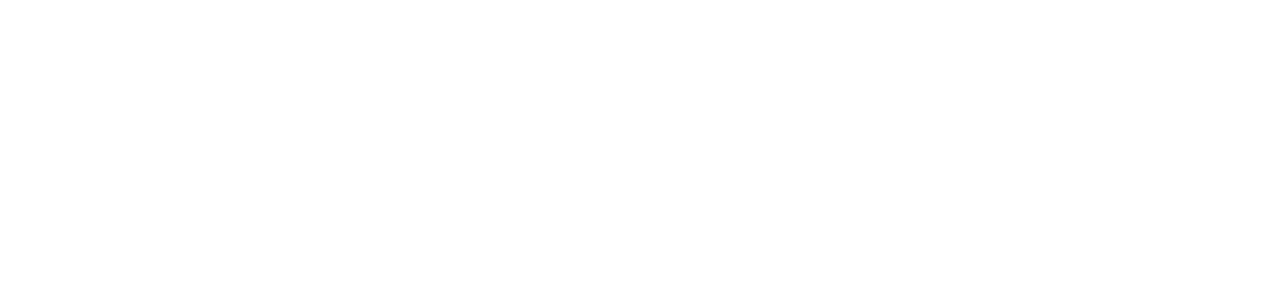
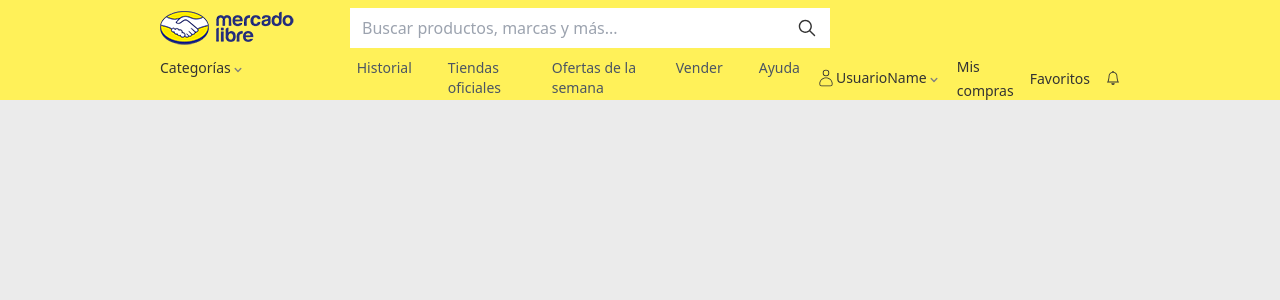
Before and after one commit to Neomar706/clon-mercadolibre, a React (Vite) app: page / in a window 1280 px wide. Shown: the top 300 px of the page. Built offline with nearby package versions, Linux system fonts and the light colour scheme.

Commit message:
Diseño de Navbar LISTO ✔️

```diff
--- a/package.json
+++ b/package.json
@@ -11,7 +11,8 @@
   "dependencies": {
     "daisyui": "^2.43.0",
     "react": "^18.2.0",
-    "react-dom": "^18.2.0"
+    "react-dom": "^18.2.0",
+    "react-icons": "^4.7.1"
   },
   "devDependencies": {
     "@types/react": "^18.0.26",
--- a/src/App.jsx
+++ b/src/App.jsx
@@ -1,13 +1,13 @@
-import { useState } from 'react'
+import { Navbar } from './components/organisms/Navbar'
 
 function App() {
-  const [count, setCount] = useState(0)
-
-  return (
-    <div className="App">
-
-    </div>
-  )
+	return (
+		<div className='App'>
+			<div className='w-full h-screen bg-[#ebebeb]'>
+				<Navbar />
+			</div>
+		</div>
+	)
 }
 
 export default App
--- /dev/null
+++ b/src/components/atoms/Brand.jsx
@@ -0,0 +1,8 @@
+import brandImg from '../../assets/brand.png'
+
+
+export const Brand = function(){
+    return (
+        <img src={brandImg} alt="Logo brand" />
+    )
+}
--- /dev/null
+++ b/src/components/atoms/Input.jsx
@@ -0,0 +1,8 @@
+
+
+
+export const Input = function({ placeholder }){
+    return (
+        <input className="w-full border-none outline-none bg-transparent" placeholder={placeholder} />
+    )
+}
--- /dev/null
+++ b/src/components/molecules/Search.jsx
@@ -0,0 +1,13 @@
+import { Input } from "../atoms/Input"
+import { IoIosSearch } from 'react-icons/io'
+
+export const Search = function(){
+    return (
+        <form className='flex items-center px-3 py-2 mx-14 w-1/2 bg-white'>
+            <Input placeholder='Buscar productos, marcas y más...' />
+            <button>
+                <IoIosSearch className="ml-3" size={22} />
+            </button>
+        </form>
+    )
+}
--- /dev/null
+++ b/src/components/organisms/Navbar.jsx
@@ -0,0 +1,50 @@
+import { Brand } from '../atoms/Brand'
+import { Search } from '../molecules/Search'
+import { HiChevronDown } from 'react-icons/hi'
+import { CiUser } from 'react-icons/ci'
+import { BsBell } from 'react-icons/bs'
+
+export const Navbar = function(){
+    return (
+        <div className='w-full bg-[#fff159]'>
+            <div className='h-14 flex items-center'>
+                <div className='w-9/12 h-full m-auto flex items-center'>
+                    <a href='/'>
+                        <Brand />
+                    </a>
+                    <Search />
+                </div>
+            </div>
+            <div className='h-11'>
+                {/* <nav className='max-w-full w-full *w-9/12 h-full m-auto flex items-center content-between'> */}
+                <nav style={{justifyContent: 'space-between'}} className='flex items-center content-between w-9/12 m-auto h-full'>
+                    <ul className='flex content-center'>
+                        <li>
+                            <a href='#' className='flex items-center text-sm'>
+                                Categorías
+                                <HiChevronDown size={14} color='gray' className='mt-1' />
+                            </a>
+                        </li>
+                        <li className='ml-28 text-sm text-gray-600'> <a href="#">Historial</a> </li>
+                        <li className='ml-9 text-sm text-gray-600'> <a href="#">Tiendas oficiales</a> </li>
+                        <li className='ml-9 text-sm text-gray-600'> <a href="#">Ofertas de la semana</a> </li>
+                        <li className='ml-9 text-sm text-gray-600'> <a href="#">Vender</a> </li>
+                        <li className='ml-9 text-sm text-gray-600'> <a href="#">Ayuda</a> </li>
+                    </ul>
+                    <ul className='flex items-center'>
+                        <li className='ml-4'>
+                            <a href='#' className='flex items-center text-sm'>
+                                <CiUser size={20} fontWeight={200} />
+                                UsuarioName
+                                <HiChevronDown size={14} color='gray' className='mt-1' />
+                            </a>
+                        </li>
+                        <li className='ml-4'> <a href='#' className='text-sm'>Mis compras</a> </li>
+                        <li className='ml-4'> <a href="#" className='text-sm'>Favoritos</a> </li>
+                        <li className='ml-4'> <a href="#" className='text-sm'><BsBell /></a> </li>
+                    </ul>
+                </nav>
+            </div>
+        </div>
+    )
+}
```
Also changed, not shown: src/assets/brand.png (added), 1 other file (tests, documents, lock files or other folders).
